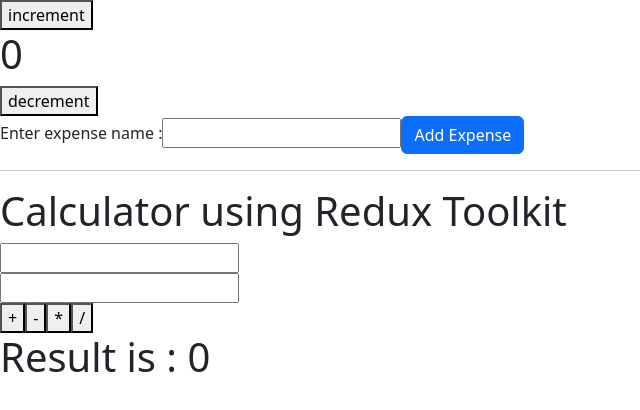
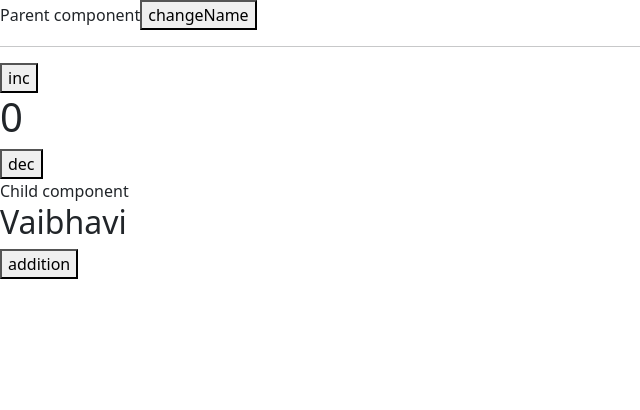
Before and after one commit to Vaibhavi7499/React-Hooks-Practical, a React (Create React App) app: page / in a window 1280 px wide. Shown: the top 410 px of the page, without its empty margins (0-640 px from the left). Built offline with nearby package versions, Linux system fonts and the light colour scheme.

Commit message:
useCallback example

```diff
--- a/src/App.js
+++ b/src/App.js
@@ -30,6 +30,7 @@
 import Counter from "./Counter/Counter";
 import ExpenseList from "./Counter/ExpenseList";
 import Calculator from "./Calculator/Calculator";
+import Parent from "./Parent";
 
 function App() {
   let [count, setCount] = useState(0);
@@ -69,9 +70,10 @@
       {/* <PractUseRefHook></PractUseRefHook> */}
       {/* <UsememoPractiseEx></UsememoPractiseEx> */}
       {/* <TodoExamplePract/> */}
-      <Counter/>
-      <ExpenseList/>
-      <Calculator/>
+      {/* <Counter/> */}
+      {/* <ExpenseList/> */}
+      {/* <Calculator/> */}
+<Parent/>
             </div>
   );
 }
--- /dev/null
+++ b/src/Child.jsx
@@ -0,0 +1,14 @@
+import React, { memo } from "react";
+
+const Child = ({ name, addition }) => {
+  console.log("Child called");
+  return (
+    <div>
+      Child component
+      <h2>{name}</h2>
+      <button onClick={() => addition(10, 20)}>addition</button>
+    </div>
+  );
+};
+
+export default memo(Child);
--- /dev/null
+++ b/src/Parent.jsx
@@ -0,0 +1,28 @@
+import React, { useCallback, useState } from "react";
+import Child from "./Child";
+
+const Parent = () => {
+  let [name, setName] = useState("Vaibhavi");
+  let [counter, setCounter] = useState(0);
+
+  let addition = useCallback(
+    (a, b) => {
+      console.log(a + b);
+    },
+    [name]
+  );
+
+  return (
+    <div>
+      Parent component
+      <button onClick={() => setName("Vaibhavi Bodke")}>changeName</button>
+      <hr />
+      <button onClick={() => setCounter(counter + 1)}>inc</button>
+      <h1>{counter}</h1>
+      <button onClick={() => setCounter(counter - 1)}>dec</button>
+      <Child name={name} addition={addition} />
+    </div>
+  );
+};
+
+export default Parent;
```
